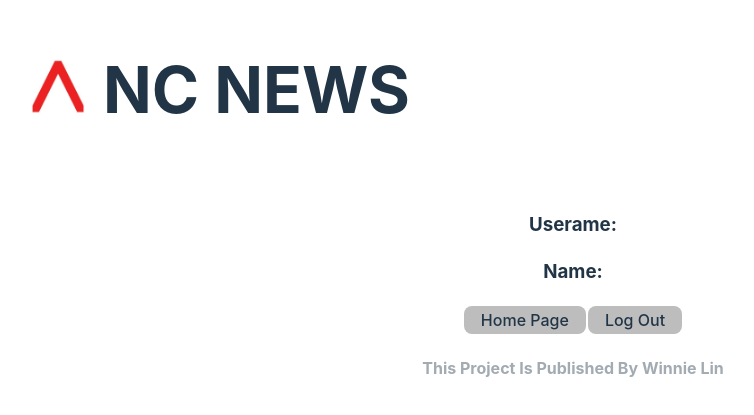
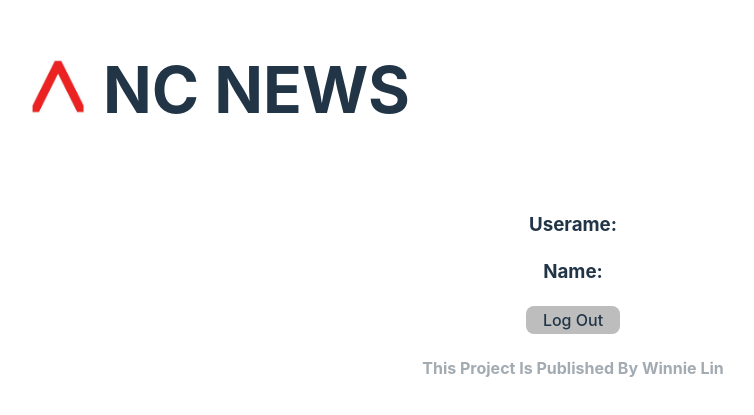
Before and after one commit to WinnieLamS/winnie-fe-nc-news, a React (Vite) app: page /user in a window 1280 px wide. Shown: the part 193-608 px from the top of the page, without its empty margins (67-821 px from the left). Built offline with nearby package versions, Linux system fonts and the light colour scheme.

Commit message:
delete go home button from user component"

```diff
--- a/src/Components/LowerComponenets/ArticleCard.jsx
+++ b/src/Components/LowerComponenets/ArticleCard.jsx
@@ -65,9 +65,9 @@ export const ArticleCard = ({ article, setArticle }) => {
             {article && (
                 <section className="article_card">
                     <h1>{article.title}</h1>
-                    <p>Topic: {article.topic}</p>
-                    <p>Author: {article.author}</p>
+                    <p id="topic">{article.topic.toUpperCase()}</p>
                     <img src={article.article_img_url} alt={article.title} />
+                    <p>By {article.author}</p>
                     <p>{article.body}</p>
                     <p>Created at: {formatDate(article.created_at)}</p>
                     <div>
--- a/src/Components/User.jsx
+++ b/src/Components/User.jsx
@@ -1,8 +1,6 @@
 import { useContext, useEffect, useState } from "react"
 import { UserContext } from "../contexts/UserContext"
 import { useNavigate } from "react-router-dom";
-import { NavigateBar } from "./LowerComponenets/NavigateBar";
-
 
 export const User = ({}) => {
     const navigate = useNavigate();
@@ -28,15 +26,10 @@ export const User = ({}) => {
 
     return (
         <>
-        <section>
         <img className="user_img" src={user.avatar_url} alt={user.username} />
         <h3>Userame: {user.username}</h3>
         <h3>Name: {user.name}</h3>
-        </section>
-        <section>
-            <button onClick={()=> navigate("/")}>Home Page</button>
-            <button onClick={handleLogOutClick}>Log Out</button>
-        </section>
+        <button onClick={handleLogOutClick}>Log Out</button>
         </>
     )
 }
```
Also changed, not shown: src/Components/LowerComponenets/ArticleLIst.jsx (+0 -24 lines), 1 other file (tests, documents, lock files or other folders).
